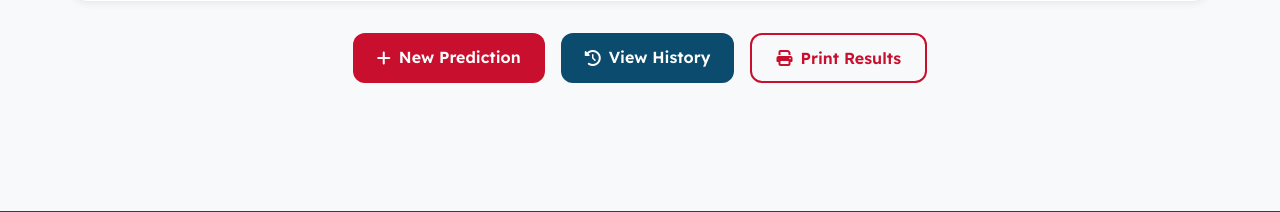
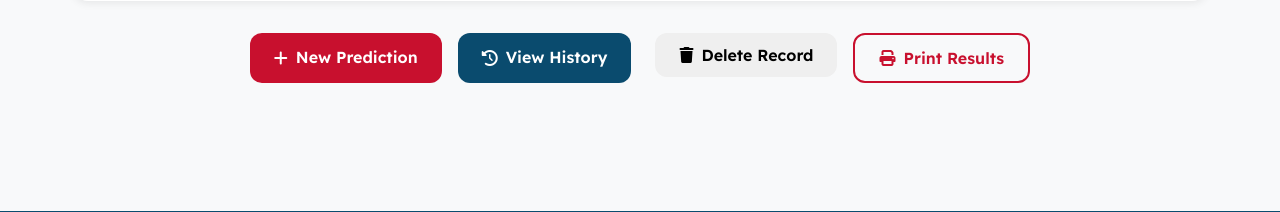
Before and after one commit to Abdul-Salam15/heart_disease_project, a Django app: page /results/1/ in a window 1280 px wide. Shown: the part 2268-2480 px from the top of the page. Run offline with Django 4.2, Linux system fonts and the light colour scheme; tables that the repository leaves empty hold one stand-in row (values such as "Sample post").

Commit message:
Cache evaluation artifacts; add delete-prediction feature; UI fixes

```diff
--- a/heart_disease_app/templates/blockchain.html
+++ b/heart_disease_app/templates/blockchain.html
@@ -38,9 +38,9 @@
         {% for block in blocks %}
         <div class="block-card collapsed {% if forloop.first %}genesis-block{% endif %}">
             <div class="block-header">
-                <div class="block-number">
+                <div class="block-number" title="DB block_index: {{ block.block_index }}">
                     <i class="fas fa-cube"></i>
-                    Block #{{ block.block_index }}
+                    Block #{{ forloop.counter }}
                 </div>
                 <div class="block-date">
                     {{ block.created_at|date:"M d, Y H:i:s" }}
--- a/heart_disease_app/templates/results.html
+++ b/heart_disease_app/templates/results.html
@@ -242,6 +242,12 @@
         <a href="{% url 'history' %}" class="btn btn-secondary">
             <i class="fas fa-history"></i> View History
         </a>
+        <form action="{% url 'delete_prediction' prediction.id %}" method="post" style="display:inline-block; margin-left:8px;" onsubmit="return confirm('Delete prediction #{{ prediction.id }}? This action cannot be undone.')">
+            {% csrf_token %}
+            <button type="submit" class="btn btn-danger">
+                <i class="fas fa-trash"></i> Delete Record
+            </button>
+        </form>
         <button onclick="window.print()" class="btn btn-outline">
             <i class="fas fa-print"></i> Print Results
         </button>
--- a/heart_disease_app/urls.py
+++ b/heart_disease_app/urls.py
@@ -7,4 +7,5 @@ urlpatterns = [
     path('results/<int:prediction_id>/', views.results_view, name='results'),
     path('blockchain/', views.blockchain_view, name='blockchain'),
     path('history/', views.history_view, name='history'),
+    path('prediction/<int:prediction_id>/delete/', views.delete_prediction, name='delete_prediction'),
 ]
--- a/heart_disease_app/views.py
+++ b/heart_disease_app/views.py
@@ -166,3 +166,20 @@ def history_view(request):
         'low_risk_count': low_count,
     }
     return render(request, 'history.html', context)
+
+
+def delete_prediction(request, prediction_id):
+    """Delete a Prediction and its related BlockchainRecord (cascade)"""
+    from django.shortcuts import get_object_or_404
+    if request.method != 'POST':
+        messages.error(request, 'Invalid request method for deletion')
+        return redirect('history')
+
+    prediction = get_object_or_404(Prediction, id=prediction_id)
+    try:
+        prediction.delete()
+        messages.success(request, f'Prediction #{prediction_id} deleted')
+    except Exception as e:
+        messages.error(request, f'Error deleting prediction: {e}')
+
+    return redirect('history')
--- a/heart_disease_project/settings.py
+++ b/heart_disease_project/settings.py
@@ -14,7 +14,11 @@ SECRET_KEY = os.environ.get('SECRET_KEY', 'django-insecure-heart-disease-predict
 DEBUG = os.environ.get('DEBUG', 'False') == 'True'
 
 # ALLOWED_HOSTS should be set in the environment as a comma-separated list
-allowed = os.environ.get('ALLOWED_HOSTS', 'cardiocare.pythonanywhere.com')
+# Default includes the production example plus localhost entries to make
+# local development (`runserver`) work without extra env vars.
+allowed = os.environ.get(
+    'ALLOWED_HOSTS', 'cardiocare.pythonanywhere.com,127.0.0.1,localhost'
+)
 ALLOWED_HOSTS = [h.strip() for h in allowed.split(',') if h.strip()]
 
 INSTALLED_APPS = [
```
Also changed, not shown: heart_disease_app/templates/history.html (+7 -1 lines).
